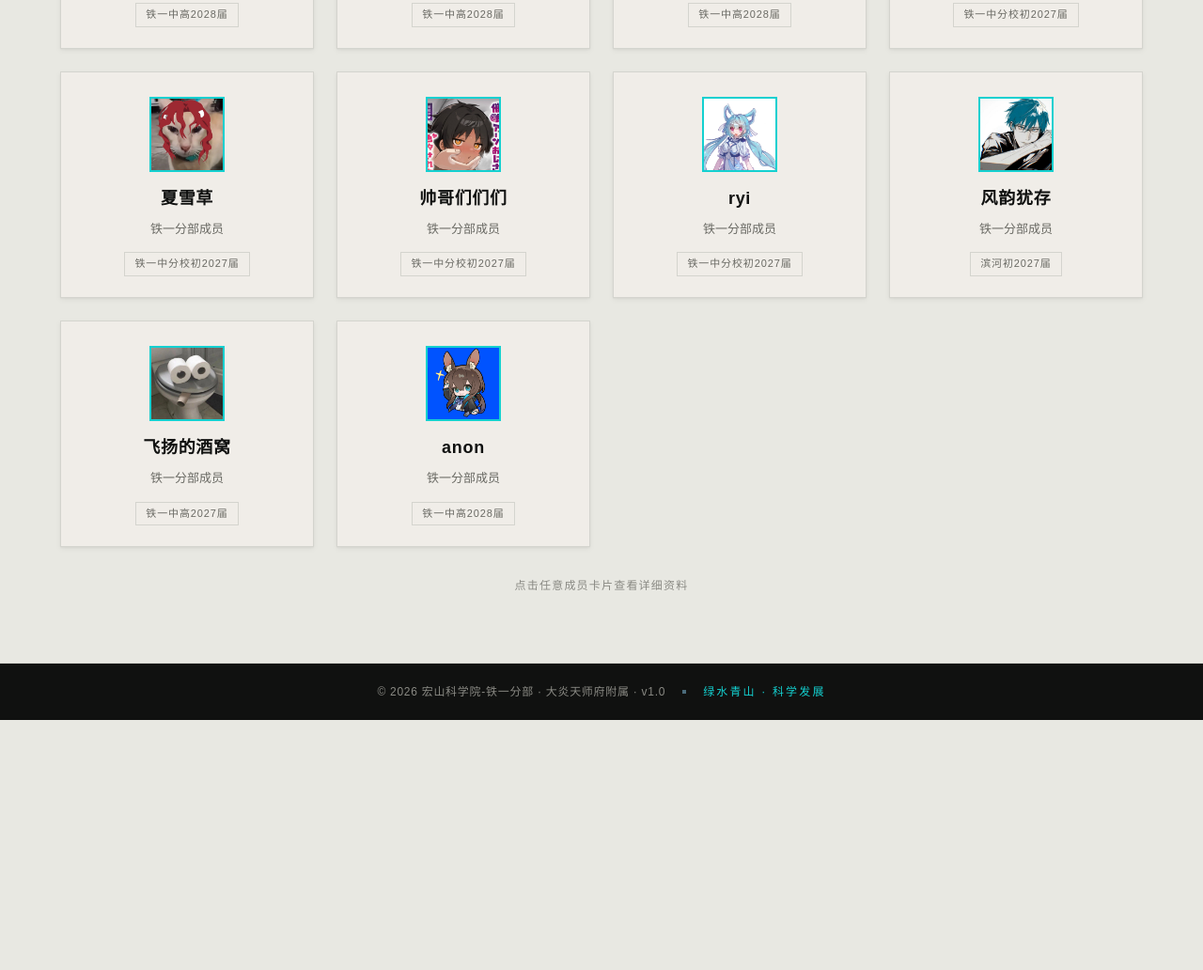
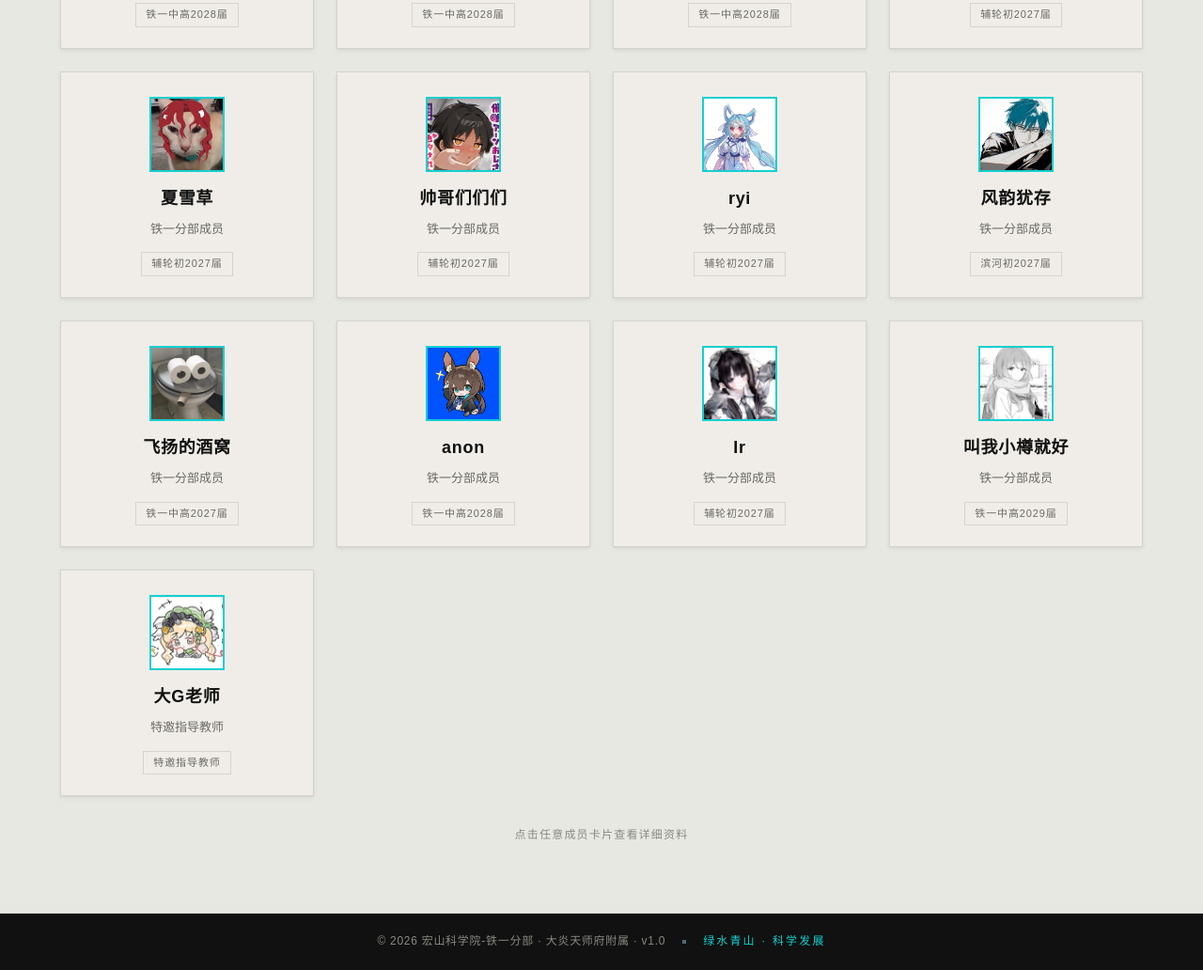
Before and after one commit to sanbaodaren/hongshan-site, a plain HTML site: page members.html in a window 1280 px wide. Shown: the part 904-1936 px from the top of the page at 94% size. Before the commit the page ends 1670 px from the top, so only its background shows below. Drawn offline with Linux system fonts and the light colour scheme.

Commit message:
成员资料：新增 Ir、叫我小樽就好、大G老师；分校表述统一为辅轮

```diff
--- a/members.html
+++ b/members.html
@@ -33,7 +33,7 @@
 
         <div class="section-head">
           <h2 class="section-title"><span class="idx">//</span>组织成员 <span class="idx" style="color:#4a6a7a">ROSTER</span></h2>
-          <p class="section-sub">TOTAL · 14</p>
+          <p class="section-sub">TOTAL · 17</p>
         </div>
 
         <!-- 成员网格 -->
@@ -127,48 +127,48 @@
                    data-name="ups"
                    data-avatar="assets/members/ups.jpg"
                    data-role="铁一分部成员"
-                   data-bio="西安铁一中分校 初2027届。宏山科学院铁一分部成员。"
+                   data-bio="辅轮 初2027届。宏山科学院铁一分部成员。"
                    data-tags="成员,初2027届">
             <div class="m-avatar"><img src="assets/members/ups.jpg" alt="ups"></div>
             <h3 class="m-name">ups</h3>
             <p class="m-role">铁一分部成员</p>
-            <div class="m-tags"><span class="tag">铁一中分校初2027届</span></div>
+            <div class="m-tags"><span class="tag">辅轮初2027届</span></div>
           </article>
 
           <article class="member-card"
                    data-name="夏雪草"
                    data-avatar="assets/members/夏雪草.jpg"
                    data-role="铁一分部成员"
-                   data-bio="西安铁一中分校 初2027届。宏山科学院铁一分部成员。"
+                   data-bio="辅轮 初2027届。宏山科学院铁一分部成员。"
                    data-tags="成员,初2027届">
             <div class="m-avatar"><img src="assets/members/夏雪草.jpg" alt="夏雪草"></div>
             <h3 class="m-name">夏雪草</h3>
             <p class="m-role">铁一分部成员</p>
-            <div class="m-tags"><span class="tag">铁一中分校初2027届</span></div>
+            <div class="m-tags"><span class="tag">辅轮初2027届</span></div>
           </article>
 
           <article class="member-card"
                    data-name="帅哥们们们"
                    data-avatar="assets/members/帅哥们们们.jpg"
                    data-role="铁一分部成员"
-                   data-bio="西安铁一中分校 初2027届。宏山科学院铁一分部成员。"
+                   data-bio="辅轮 初2027届。宏山科学院铁一分部成员。"
                    data-tags="成员,初2027届">
             <div class="m-avatar"><img src="assets/members/帅哥们们们.jpg" alt="帅哥们们们"></div>
             <h3 class="m-name">帅哥们们们</h3>
             <p class="m-role">铁一分部成员</p>
-            <div class="m-tags"><span class="tag">铁一中分校初2027届</span></div>
+            <div class="m-tags"><span class="tag">辅轮初2027届</span></div>
           </article>
 
           <article class="member-card"
                    data-name="ryi"
                    data-avatar="assets/members/ryi.jpg"
                    data-role="铁一分部成员"
-                   data-bio="西安铁一中分校 初2027届。宏山科学院铁一分部成员。"
+                   data-bio="辅轮 初2027届。宏山科学院铁一分部成员。"
                    data-tags="成员,初2027届">
             <div class="m-avatar"><img src="assets/members/ryi.jpg" alt="ryi"></div>
             <h3 class="m-name">ryi</h3>
             <p class="m-role">铁一分部成员</p>
-            <div class="m-tags"><span class="tag">铁一中分校初2027届</span></div>
+            <div class="m-tags"><span class="tag">辅轮初2027届</span></div>
           </article>
 
           <article class="member-card"
@@ -207,6 +207,42 @@
             <div class="m-tags"><span class="tag">铁一中高2028届</span></div>
           </article>
 
+          <article class="member-card"
+                   data-name="Ir"
+                   data-avatar="assets/members/Ir.jpg"
+                   data-role="铁一分部成员"
+                   data-bio="辅轮 初2027届。宏山科学院铁一分部成员。"
+                   data-tags="成员,初2027届">
+            <div class="m-avatar"><img src="assets/members/Ir.jpg" alt="Ir"></div>
+            <h3 class="m-name">Ir</h3>
+            <p class="m-role">铁一分部成员</p>
+            <div class="m-tags"><span class="tag">辅轮初2027届</span></div>
+          </article>
+
+          <article class="member-card"
+                   data-name="叫我小樽就好"
+                   data-avatar="assets/members/叫我小樽就好.jpg"
+                   data-role="铁一分部成员"
+                   data-bio="西安市铁一中学 高2029届。宏山科学院铁一分部成员。"
+                   data-tags="成员,高2029届">
+            <div class="m-avatar"><img src="assets/members/叫我小樽就好.jpg" alt="叫我小樽就好"></div>
+            <h3 class="m-name">叫我小樽就好</h3>
+            <p class="m-role">铁一分部成员</p>
+            <div class="m-tags"><span class="tag">铁一中高2029届</span></div>
+          </article>
+
+          <article class="member-card"
+                   data-name="大G老师"
+                   data-avatar="assets/members/大G老师.jpg"
+                   data-role="特邀指导教师"
+                   data-bio="西安市铁一中学老资历。宏山科学院铁一分部特邀指导教师。"
+                   data-tags="特邀指导教师">
+            <div class="m-avatar"><img src="assets/members/大G老师.jpg" alt="大G老师"></div>
+            <h3 class="m-name">大G老师</h3>
+            <p class="m-role">特邀指导教师</p>
+            <div class="m-tags"><span class="tag">特邀指导教师</span></div>
+          </article>
+
         </div>
 
         <p style="text-align:center;margin-top:32px;font-size:12px;color:var(--muted-l);letter-spacing:.1em;">
```
Also changed, not shown: assets/members/Ir.jpg (added), assets/members/叫我小樽就好.jpg (added), assets/members/大G老师.jpg (added).
